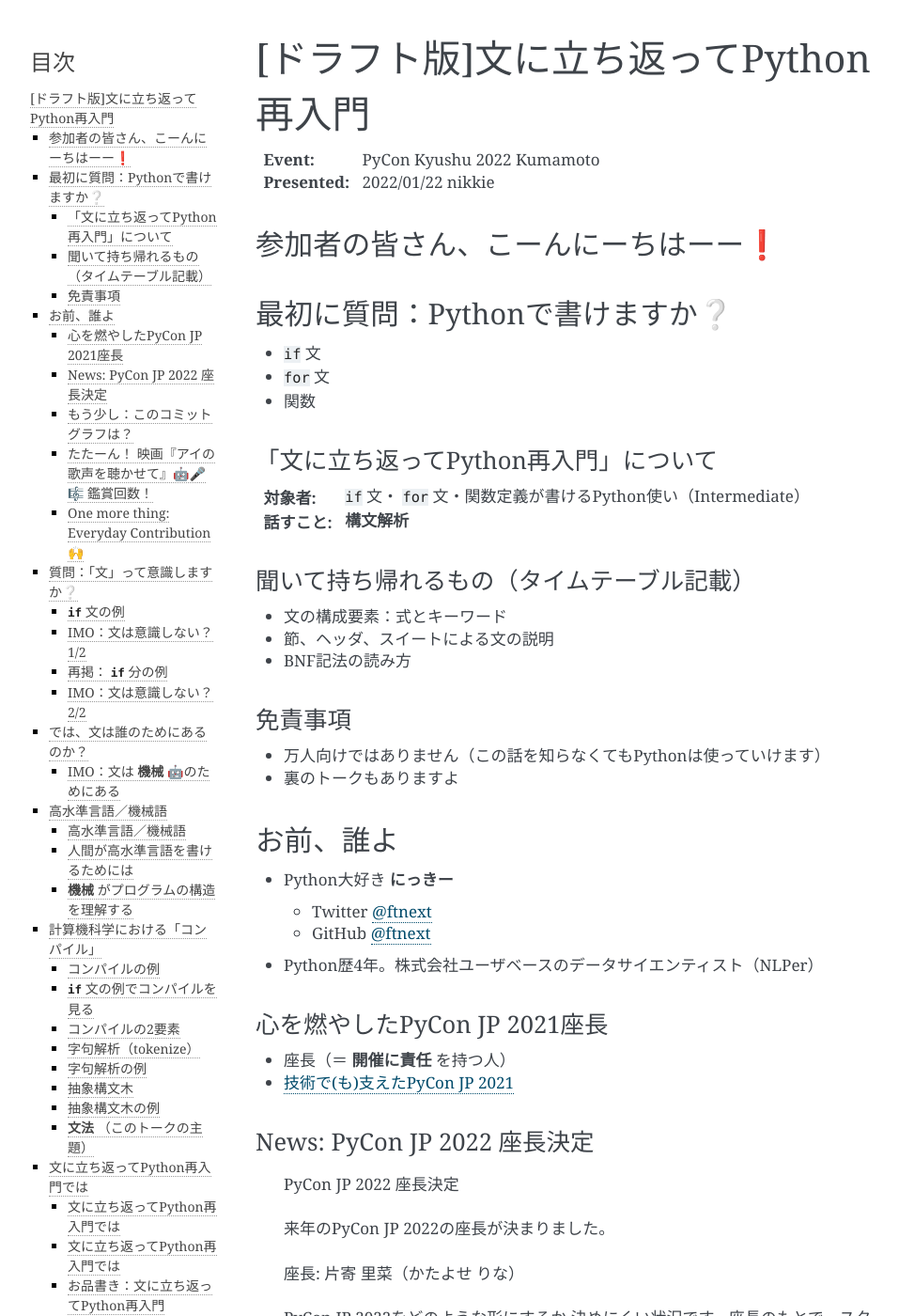
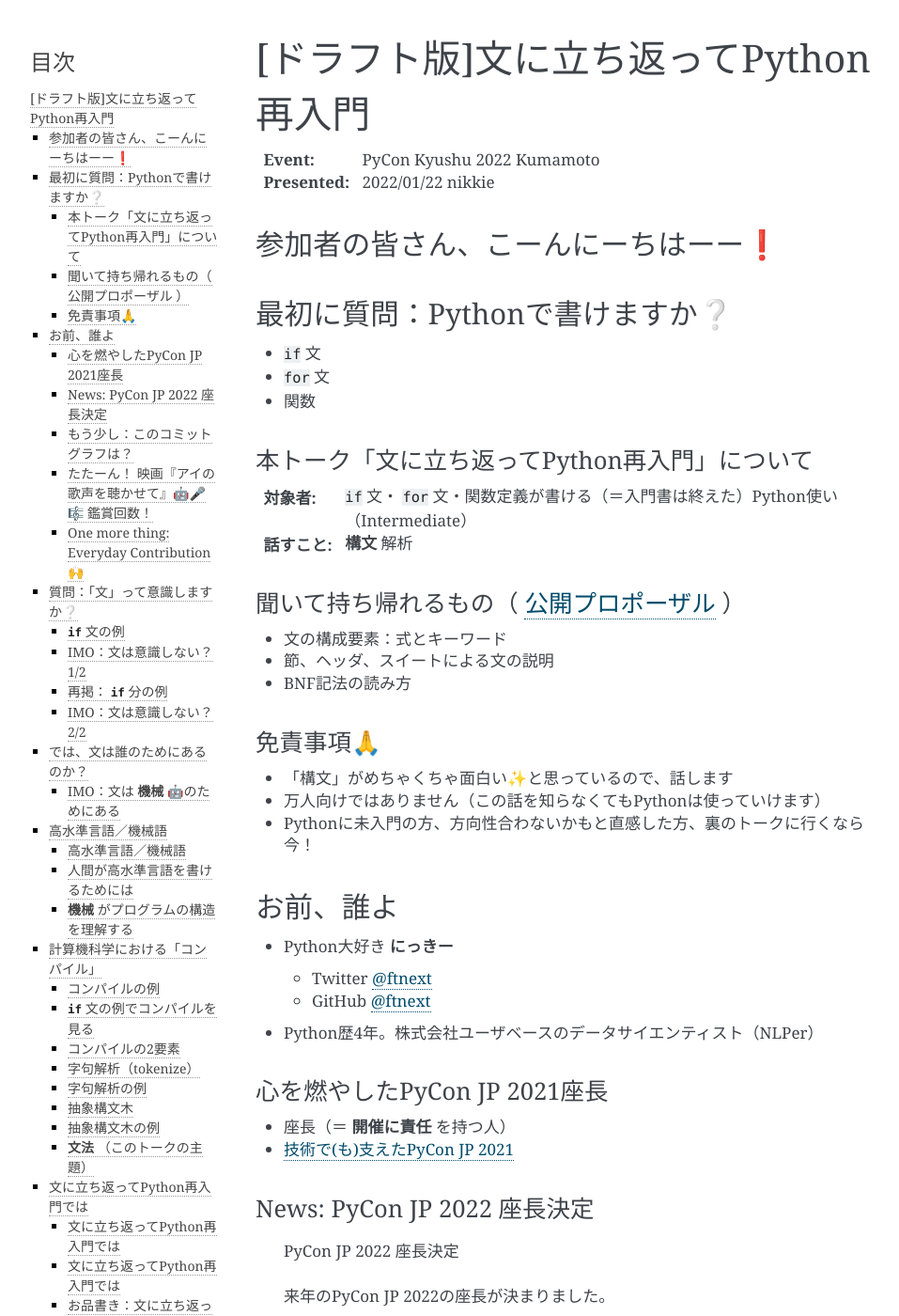
Before and after one commit to ftnext/2022_slides, a Sphinx documentation site: the page built from source/pyconk_kumamoto/revisit_python_from_statements.rst, in a window 1280 px wide and 1400 px high. Shown: the whole window at 94% size, without its empty margins (148-1105 px from the left). Built offline with Sphinx 7.4.7, drawn with Linux system fonts in a browser that asks for light colours; comment, search, counter and statistics services are not loaded.

Commit message:
[feat] Brush up opening

```diff
--- a/source/pyconk_kumamoto/opening.rst.txt
+++ b/source/pyconk_kumamoto/opening.rst.txt
@@ -8,21 +8,24 @@
 * ``for`` 文
 * 関数
 
-「文に立ち返ってPython再入門」について
-----------------------------------------
+本トーク「文に立ち返ってPython再入門」について
+--------------------------------------------------
 
-:対象者: ``if`` 文・ ``for`` 文・関数定義が書けるPython使い（Intermediate）
-:話すこと: **構文解析**
+:対象者: ``if`` 文・ ``for`` 文・関数定義が書ける（＝入門書は終えた）Python使い（Intermediate）
+:話すこと: **構文** 解析
 
-聞いて持ち帰れるもの（タイムテーブル記載）
+.. _公開プロポーザル: https://www.papercall.io/speakers/ftnext/speaker_talks/213217-python
+
+聞いて持ち帰れるもの（ `公開プロポーザル`_ ）
 --------------------------------------------------
 
 * 文の構成要素：式とキーワード
 * 節、ヘッダ、スイートによる文の説明
 * BNF記法の読み方
 
-免責事項
+免責事項🙏
 ----------------------------------------
 
+* 「構文」がめちゃくちゃ面白い✨と思っているので、話します
 * 万人向けではありません（この話を知らなくてもPythonは使っていけます）
-* 裏のトークもありますよ
+* Pythonに未入門の方、方向性合わないかもと直感した方、裏のトークに行くなら今！
```
